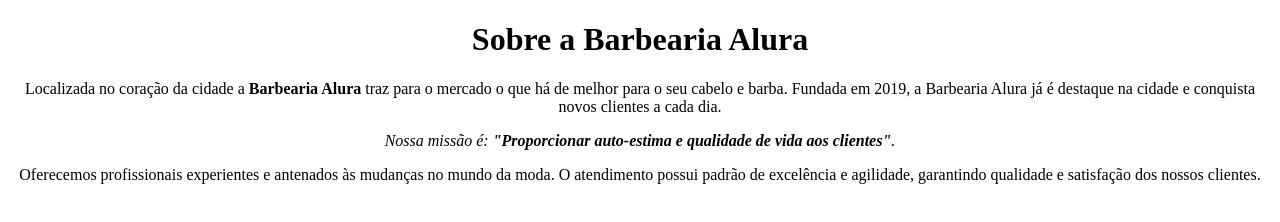
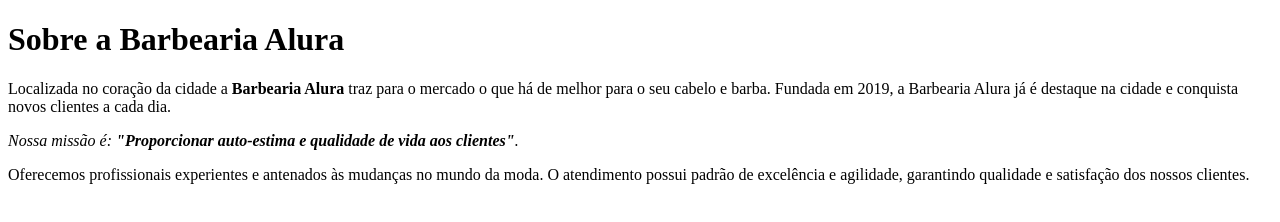
Before and after one commit to BrunoErd/Barbearia-alura, a plain HTML site: page index.html in a window 1280 px wide. Drawn offline with Linux system fonts and the light colour scheme.

Commit message:
Update and rename Hindex.html to index.html

```diff
--- a/Hindex.html
+++ b/index.html
@@ -4,15 +4,11 @@
 		<meta charset="UTF-8">
 		<title>Barbearia Alura</title>
         <link renl="stylesheet" href="style.css">
-        <style>
-            p{
-                text-align: center
-            }
-        </style>
+
 	</head>
 
 	<body>
-		<h1 style="text-align: center">Sobre a Barbearia Alura</h1>
+		<h1>Sobre a Barbearia Alura</h1>
 
 		<p>Localizada no coração da cidade a <strong>Barbearia Alura</strong> traz para o mercado o que há de melhor para o seu cabelo e barba. Fundada em 2019, a Barbearia Alura já é destaque na cidade e conquista novos clientes a cada dia.</p>
 
```
